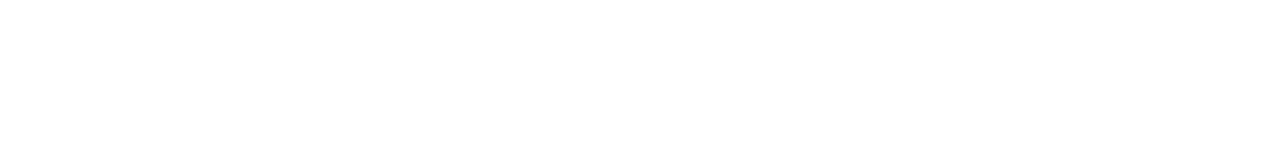
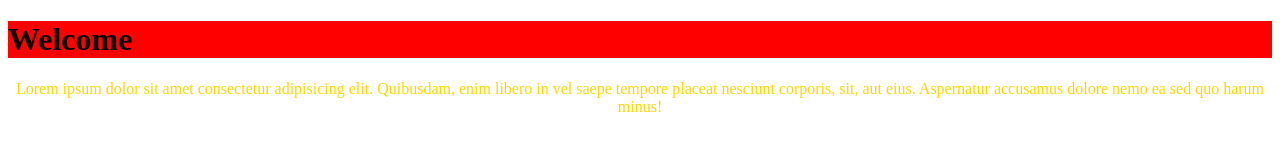
Before and after one commit to snudoy9898/my-second-repo, a plain HTML site: page index.html in a window 1280 px wide. Drawn offline with Linux system fonts and the light colour scheme.

Commit message:
adding one

```diff
--- a/index.html
+++ b/index.html
@@ -4,8 +4,10 @@
     <meta charset="UTF-8">
     <meta name="viewport" content="width=device-width, initial-scale=1.0">
     <title>My Second Website</title>
+    <link rel="stylesheet" href="style.css">
 </head>
 <body>
-
+    <h1>Welcome</h1>
+    <p>Lorem ipsum dolor sit amet consectetur adipisicing elit. Quibusdam, enim libero in vel saepe tempore placeat nesciunt corporis, sit, aut eius. Aspernatur accusamus dolore nemo ea sed quo harum minus!</p>
 </body>
 </html>
--- /dev/null
+++ b/style.css
@@ -0,0 +1,9 @@
+h1{
+
+    background-color: red;
+
+}
+P{
+    text-align: center;
+    color: gold;
+}
```
